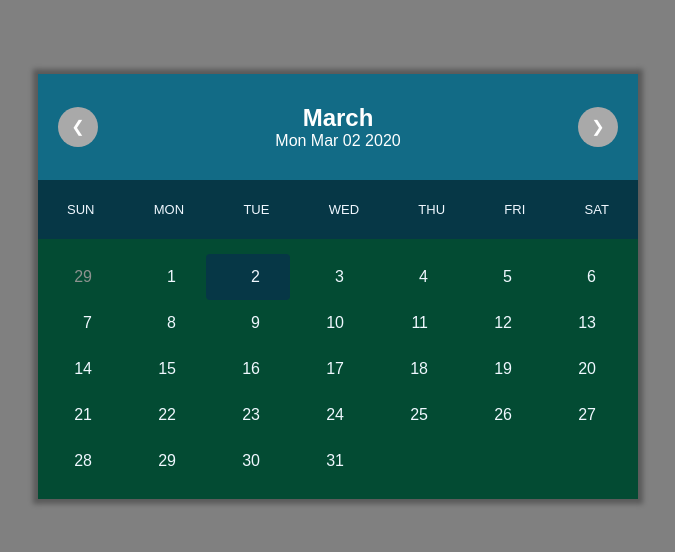
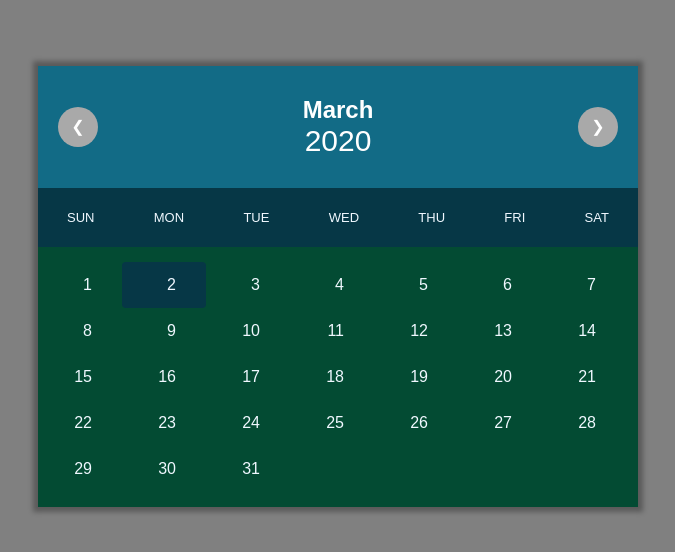
Before and after one commit to prashant523580/html-css-js-design, a plain HTML site: page calendar/index.html in a window 1280 px wide. Shown: the part 114-666 px from the top of the page, without its empty margins (302-977 px from the left). Drawn offline with Linux system fonts and the light colour scheme.

Commit message:
modified calendar days date

```diff
--- a/calendar/css/style.css
+++ b/calendar/css/style.css
@@ -154,3 +154,7 @@ body {
 .days ul li.previous-date {
     color: rgb(141, 146, 143);
 }
+
+#date {
+    font-size: 30px;
+}
--- a/calendar/js/main.js
+++ b/calendar/js/main.js
@@ -10,7 +10,7 @@ function BodyLoad() {
         date.getFullYear(),
         date.getMonth(), 0
     ).getDate();
-    // date.setDate(1);
+    date.setDate(1);
     var day = date.getDay();
     // console.log(lastDateofMonth);
     // console.log(date.getMonth());
@@ -30,7 +30,7 @@ function BodyLoad() {
         "December"
     ];
     // console.log(months[date.getMonth()]);
-    document.getElementById("date").innerHTML = date.toDateString();
+    document.getElementById("date").innerHTML = date.getFullYear();
     document.getElementById("month").innerHTML = months[date.getMonth()];
 
     var cells = "<ul>";
```
